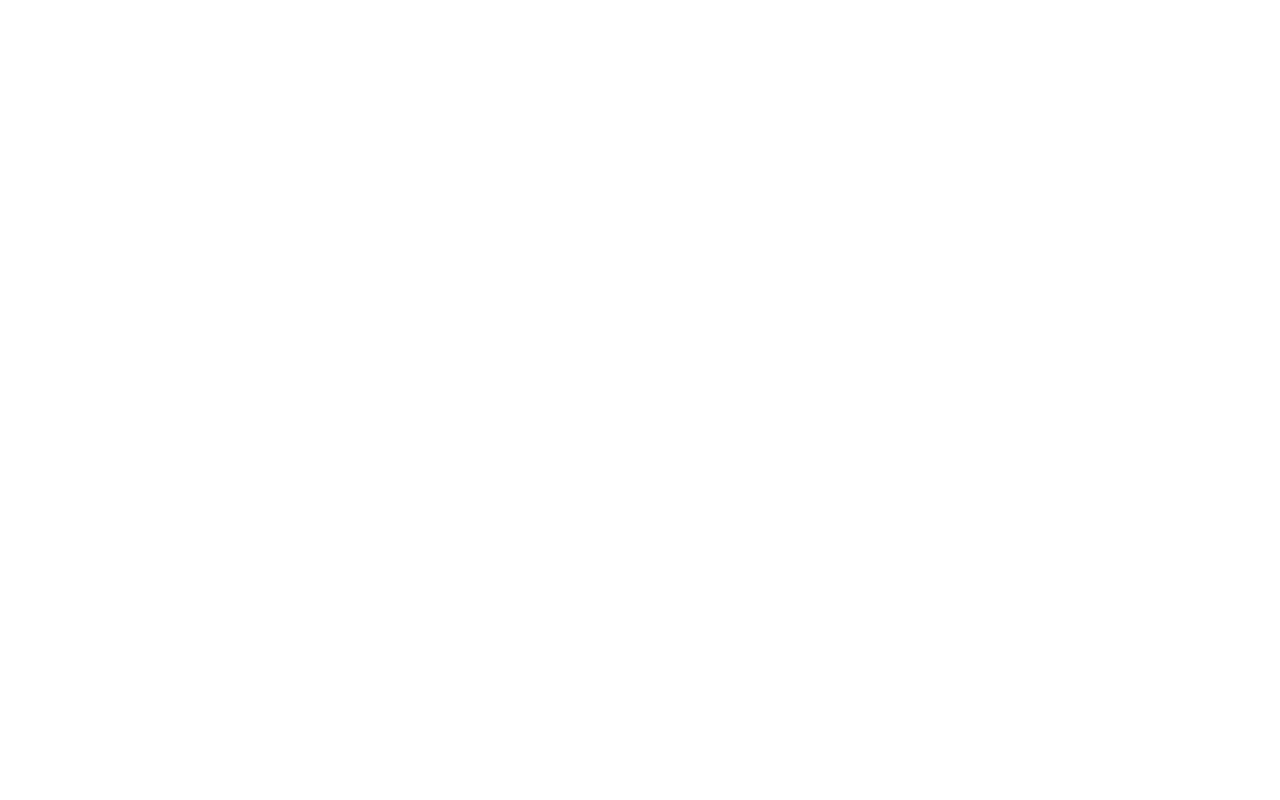
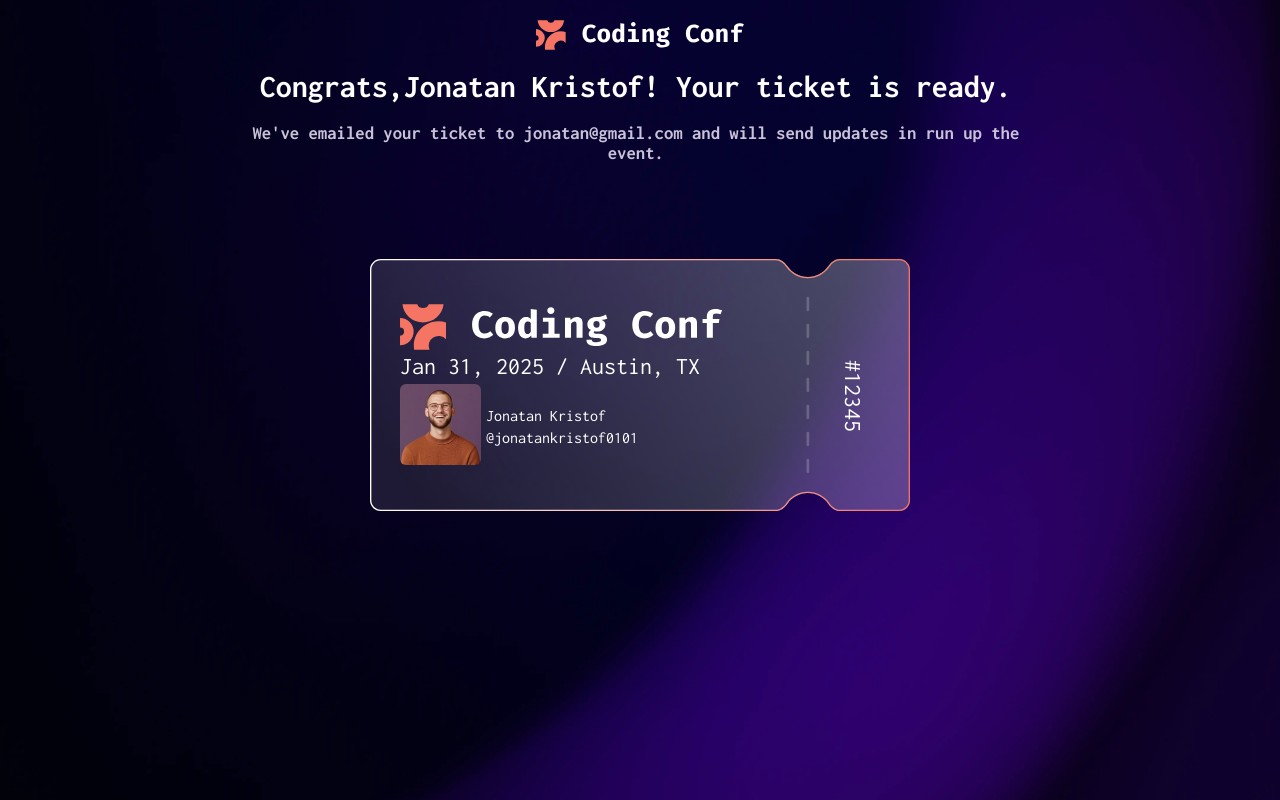
Before and after one commit to Farbud1/Confrence-Ticket, a plain HTML site: page Ticket/index.html in a window 1280 px wide. Drawn offline with Linux system fonts and the light colour scheme.

Commit message:
ticket-design

```diff
--- a/Form/styles.css
+++ b/Form/styles.css
@@ -43,6 +43,7 @@ p {
   flex-direction: column;
   align-items: center;
   height: 100vh;
+
 }
 .main-logo {
   margin-top: 20px;
--- a/Ticket/index.html
+++ b/Ticket/index.html
@@ -0,0 +1,64 @@
+<!DOCTYPE html>
+<html lang="en">
+  <head>
+    <meta charset="UTF-8" />
+    <meta name="viewport" content="width=device-width, initial-scale=1.0" />
+    <title>Ticket</title>
+    <link rel="stylesheet" href="./styles.css" />
+  </head>
+  <body>
+    <main class="main__container">
+      <header>
+        <div class="main-logo">
+          <img
+            src="../assets/images/logo-full.svg"
+            alt="logo"
+            class="logo-full"
+          />
+        </div>
+        <div class="titles">
+          <div class="main-title">
+            <h1>
+              Congrats,<span>Jonatan Kristof</span>! Your ticket is ready.
+            </h1>
+          </div>
+          <div class="main-subtitle">
+            <h3>
+              We've emailed your ticket to <span>jonatan@gmail.com</span> and
+              will send updates in run up the event.
+            </h3>
+          </div>
+        </div>
+      </header>
+      <section class="ticket">
+        <div class="ticket-wrapper">
+          <div class="ticket-container">
+            <img src="../assets/images/pattern-ticket.svg" />
+            <div class="ticket-content-wrapper">
+              <div class="upper-content">
+                <div class="ticket-logo">
+                  <img src="../assets/images/logo-full.svg" alt="" srcset="" />
+                </div>
+                <div class="event-date">Jan 31, 2025 / Austin, TX</div>
+              </div>
+              <div class="below-content">
+                <div class="ticket-profile">
+                  <img
+                    src="../assets/images/image-avatar.jpg"
+                    alt=""
+                    srcset=""
+                  />
+                </div>
+                <div class="ticket-user-details">
+                  <div class="ticket-user-fullname">Jonatan Kristof</div>
+                  <div class="ticket-github-username">@jonatankristof0101</div>
+                </div>
+              </div>
+              <div class="ticket-id">#12345</div>
+            </div>
+          </div>
+        </div>
+      </section>
+    </main>
+  </body>
+</html>
--- a/Ticket/styles.css
+++ b/Ticket/styles.css
@@ -0,0 +1,142 @@
+@font-face {
+  font-family: "Inconsolata";
+  src: url("../assets/fonts/Inconsolata-VariableFont_wdth,wght.ttf")
+    format("truetype");
+  font-weight: 100 900; /* or 400 900 if that’s the supported range */
+  font-style: normal;
+  font-display: swap;
+}
+:root {
+  --bg-deep: #0c1026;
+  --bg-violet: #2a0a4a;
+  --bg-purple: #3c0f6b;
+  --glow-magenta: #7a1bb2;
+  --accent-coral: #ff6e5b;
+  --accent-peach: #ffa08f;
+  --card-bg: #2b2146;
+  --card-border: #4a3b67;
+  --text-muted: #c9c2d9;
+  --text: #ffffff;
+}
+* {
+  margin: 0;
+  padding: 0;
+  box-sizing: border-box;
+}
+body {
+  font-family: "Inconsolata", monospace;
+  background-image: url("../assets/images/background-desktop.png");
+  background-size: cover;
+  background-position: center;
+  background-repeat: no-repeat;
+  background-color: var(--bg-deep);
+  color: var(--text);
+}
+h1 {
+  font-weight: 700;
+}
+p {
+  font-weight: 400;
+}
+header {
+  margin: 0 20px;
+}
+.main__container {
+  display: flex;
+  flex-direction: column;
+  align-items: center;
+  height: 100vh;
+  justify-content: space-between;
+}
+.main-logo {
+  margin-top: 20px;
+  display: flex;
+  justify-content: center;
+}
+.titles {
+  width: 99%;
+  display: flex;
+  flex-direction: column;
+  row-gap: 20px;
+  margin-top: 20px;
+  text-align: center;
+}
+.main-subtitle {
+  color: var(--text-muted);
+}
+.ticket {
+  display: flex;
+  justify-content: center;
+  margin: auto;
+}
+.ticket-wrapper {
+  width: 90%;
+  display: flex;
+  justify-content: center;
+  align-items: center;
+}
+.ticket-container img {
+  width: 100%;
+}
+.ticket-content-wrapper {
+  display: flex;
+  flex-direction: column;
+  position: relative;
+  top: -210px;
+  left: 30px;
+}
+.upper-content {
+  display: flex;
+  flex-direction: column;
+}
+.ticket-logo {
+  width: 60%;
+}
+.ticket-logo img {
+  width: 100%;
+}
+.event-date {
+  font-size: 1.5rem;
+}
+.below-content {
+  display: flex;
+  align-items: center;
+  margin-top: 5px;
+}
+.ticket-profile {
+  width: 15%;
+  margin-right: 5px;
+}
+.ticket-profile img {
+  width: 100%;
+  border-radius: 6px;
+}
+.ticket-user-details {
+  display: flex;
+  flex-direction: column;
+  gap: 5px;
+}
+.ticket-id {
+  transform: rotate(90deg);
+  position: relative;
+  top: -85px;
+  left: 417px;
+  max-width: fit-content;
+  font-size: 1.5rem;
+}
+
+@media (max-width: 650px) {
+  .ticket {
+    width: 300px;
+  }
+  .ticket-content-wrapper {
+    width: 70%;
+    position: relative;
+    top: -123px;
+    left: 5px;
+  }
+  .ticket-id {
+    top: -70px;
+    left: 203px;
+  }
+}
```
